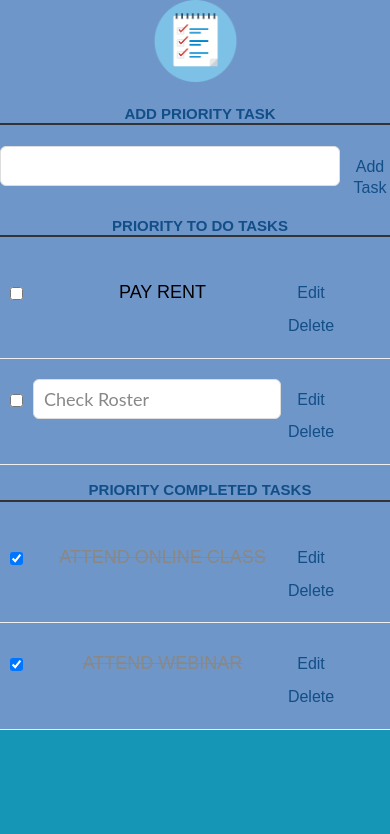
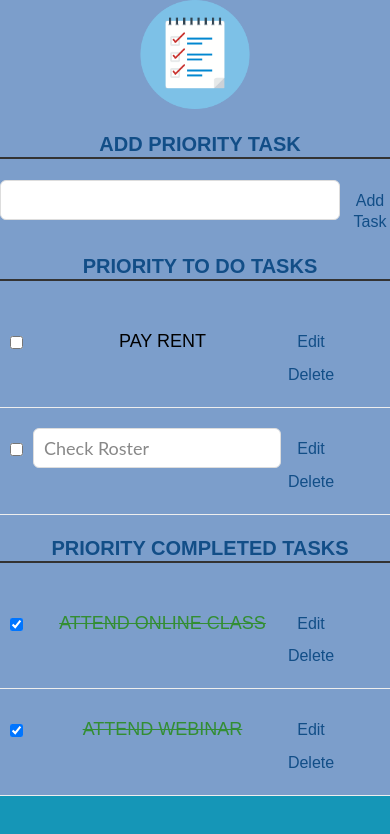
Before and after one commit to Pariksha-ctrl/Cross-Platform-App-Assignment1, a website: page www/index.html in a window 390 px wide. Drawn offline with Linux system fonts and the light colour scheme; some packages are replaced by stand-ins of ours.

Commit message:
Did some changes in layout and css.

```diff
--- a/www/css/index.css
+++ b/www/css/index.css
@@ -22,7 +22,7 @@ body {
 
 /* Portrait layout (default) */
 .app {
-  background-color:#6f96c9;
+  background-color:hsl(214, 43%, 64%);
 }
 
 /* Landscape layout (with min-width) */
@@ -86,7 +86,7 @@ h1 {
 }
 
 .logo_image{
-  width: 30%;
+  width: 40%;
   text-align: center;
   margin: auto;
 }
@@ -135,7 +135,7 @@ h3,
 label[for='new-priority-task'] {
 color: hsl(209, 77%, 30%);
 font-weight: 700;
-font-size: 15px;
+font-size: 20px;
 border-bottom: 2px solid #333;
 padding: 30px 10 10px;
 margin: 10;
@@ -224,7 +224,7 @@ color: #CF2323;
 /* Completed */
 #completed-tasks label {
 text-decoration: line-through;
-color: #888;
+color: hsl(120, 47%, 38%);
 }
 
 /* Edit Task */
```
